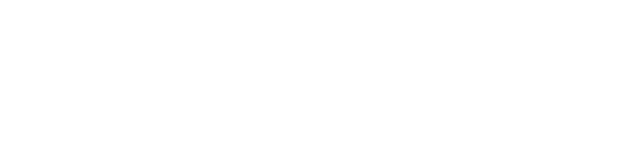
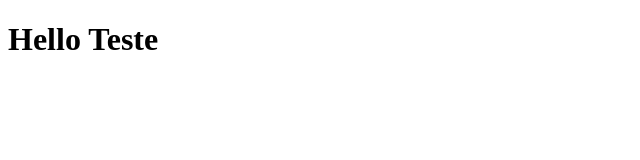
Before and after one commit to jonhedson/testeihc, a plain HTML site: page index.html in a window 1280 px wide. Shown: the whole page, without its empty margins (0-640 px from the left). Drawn offline with Linux system fonts and the light colour scheme.

Commit message:
Update index.html

```diff
--- a/index.html
+++ b/index.html
@@ -7,6 +7,6 @@
     <title>Document</title>
 </head>
 <body>
-
+<h1>Hello Teste</h1>
 </body>
 </html>
```
